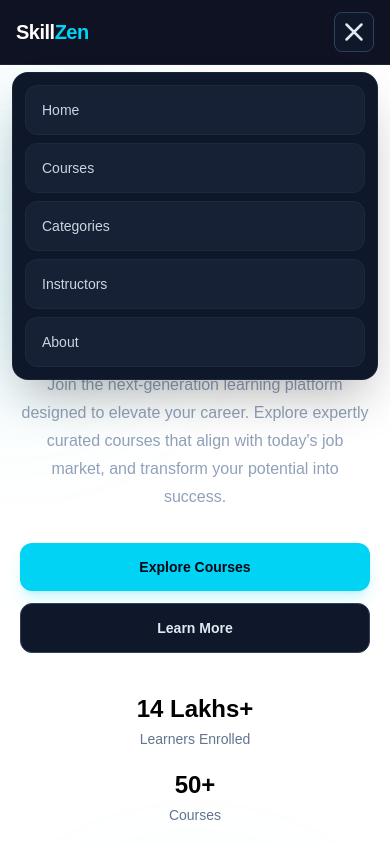
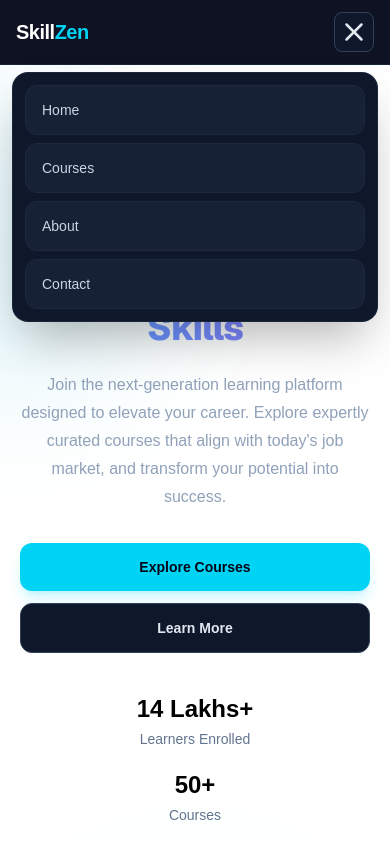
Before and after one commit to raushan-sinha/skillzen, a Next.js app: page / in a window 390 px wide. Both pictures are taken after a click on the button "Open menu". Shown: the top 844 px of the page. Built offline with nearby package versions, Linux system fonts and the light colour scheme.

Commit message:
Updated logic for linking Nav Links

```diff
--- a/components/layout/MobileNavbar.tsx
+++ b/components/layout/MobileNavbar.tsx
@@ -1,5 +1,6 @@
 'use client';
 
+import { NavbarLinks } from "@/data/navbarLinkData.data";
 import { MenuIcon, X } from "lucide-react";
 import Link from "next/link";
 import { useState } from "react";
@@ -40,47 +41,15 @@ export default function MobileNavbar() {
                 <div className="absolute left-0 right-0 top-full z-40 px-3 sm:px-6">
                     <div className="mx-auto mt-2 rounded-2xl border border-slate-800/80 bg-slate-900 p-3 shadow-2xl shadow-black/30 sm:mx-6">
                         <div className="grid grid-cols-1 gap-2 sm:grid-cols-2">
-
-                            {/* Home */}
-                            <Link
-                                href="#"
-                                className="flex items-center rounded-xl border border-slate-800 bg-slate-800/60 px-4 py-3.5 text-sm font-medium text-slate-300 transition-all duration-200 hover:border-cyan-400/30 hover:bg-cyan-400/10 hover:text-cyan-400"
-                            >
-                                Home
-                            </Link>
-
-                            {/* Courses */}
-                            <Link
-                                href="#"
-                                className="flex items-center rounded-xl border border-slate-800 bg-slate-800/60 px-4 py-3.5 text-sm font-medium text-slate-300 transition-all duration-200 hover:border-cyan-400/30 hover:bg-cyan-400/10 hover:text-cyan-400"
-                            >
-                                Courses
-                            </Link>
-
-                            {/* Categories */}
-                            <Link
-                                href="#"
-                                className="flex items-center rounded-xl border border-slate-800 bg-slate-800/60 px-4 py-3.5 text-sm font-medium text-slate-300 transition-all duration-200 hover:border-cyan-400/30 hover:bg-cyan-400/10 hover:text-cyan-400"
-                            >
-                                Categories
-                            </Link>
-
-                            {/* Instructors */}
-                            <Link
-                                href="#"
-                                className="flex items-center rounded-xl border border-slate-800 bg-slate-800/60 px-4 py-3.5 text-sm font-medium text-slate-300 transition-all duration-200 hover:border-cyan-400/30 hover:bg-cyan-400/10 hover:text-cyan-400"
-                            >
-                                Instructors
-                            </Link>
-
-                            {/* About */}
-                            <Link
-                                href="#"
-                                className="flex items-center rounded-xl border border-slate-800 bg-slate-800/60 px-4 py-3.5 text-sm font-medium text-slate-300 transition-all duration-200 hover:border-cyan-400/30 hover:bg-cyan-400/10 hover:text-cyan-400"
-                            >
-                                About
-                            </Link>
-
+                            {NavbarLinks.map((link) => (
+                                <Link
+                                    key={link.id}
+                                    href={link.href}
+                                    className="flex items-center rounded-xl border border-slate-800 bg-slate-800/60 px-4 py-3.5 text-sm font-medium text-slate-300 transition-all duration-200 hover:border-cyan-400/30 hover:bg-cyan-400/10 hover:text-cyan-400"
+                                >
+                                    {link.name}
+                                </Link>
+                            ))}
                         </div>
                     </div>
                 </div>
```
